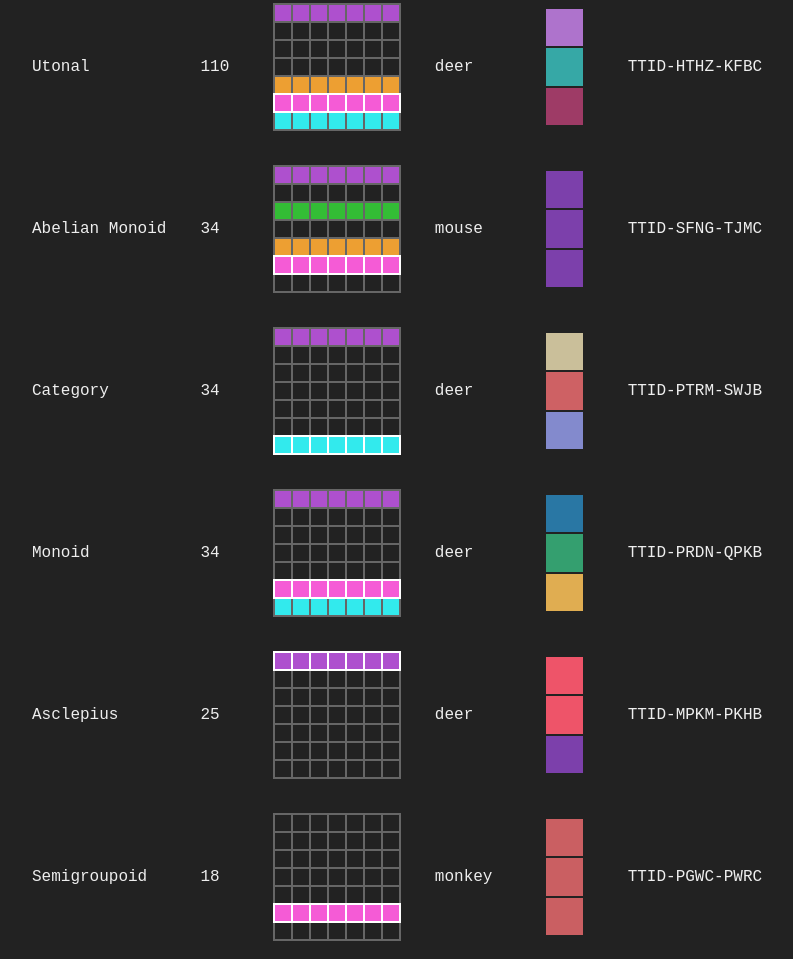
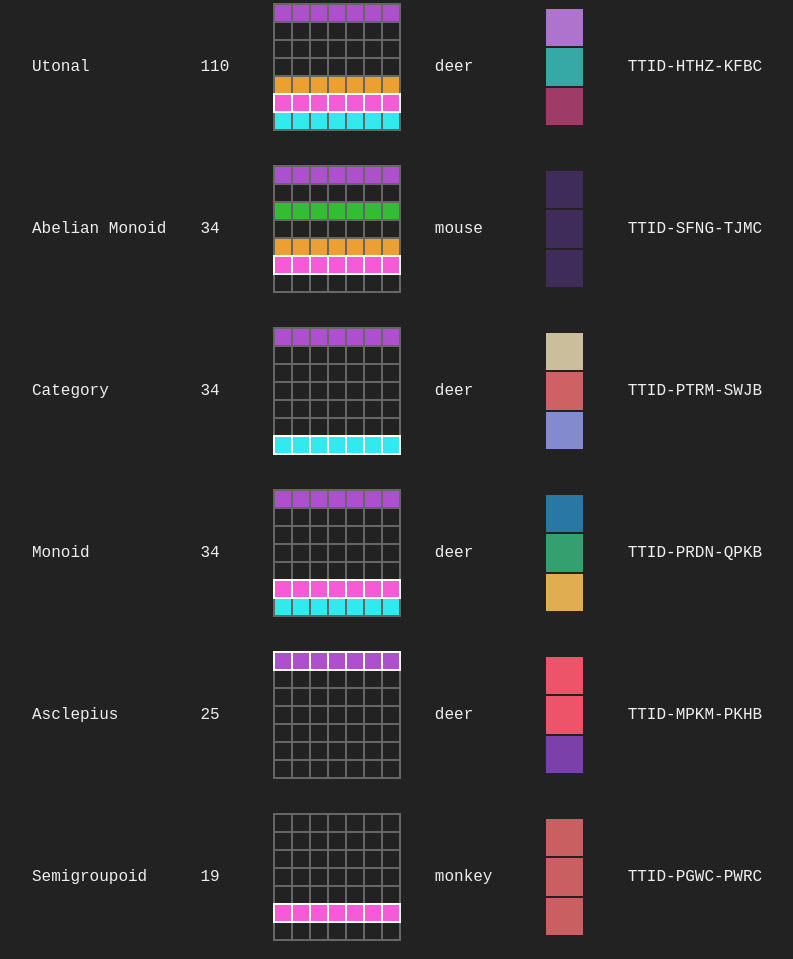
Before and after one commit to JonathanHelianthicusDoe/JonathanHelianthicusDoe_website, a plain HTML site: page index.html in a window 1280 px wide. Shown: the part 1054-2013 px from the top of the page, without its empty margins (82-875 px from the left). Drawn offline with Linux system fonts and the light colour scheme.

Commit message:
toon upd8s

```diff
--- a/index.html
+++ b/index.html
@@ -754,7 +754,7 @@
                       <td>
                         <div
                           class="coloration-swatch"
-                          style="background-color: #7c40ab;"
+                          style="background-color: #402c5b;"
                         ></div>
                       </td>
                     </tr>
@@ -762,7 +762,7 @@
                       <td>
                         <div
                           class="coloration-swatch"
-                          style="background-color: #7c40ab;"
+                          style="background-color: #402c5b;"
                         ></div>
                       </td>
                     </tr>
@@ -770,7 +770,7 @@
                       <td>
                         <div
                           class="coloration-swatch"
-                          style="background-color: #7c40ab;"
+                          style="background-color: #402c5b;"
                         ></div>
                       </td>
                     </tr>
@@ -1098,7 +1098,7 @@
             <!-- Semigroupoid -->
             <tr>
               <td>Semigroupoid</td>
-              <td>18</td>
+              <td>19</td>
               <td>
                 <table class="gags">
                   <tr>
```
